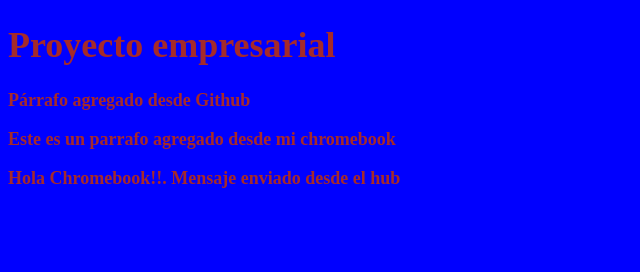
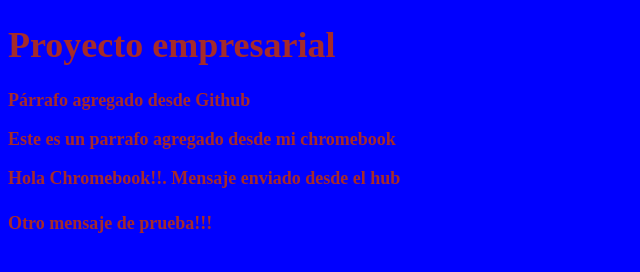
Before and after one commit to AlexRomanMamani/UNAP, a plain HTML site: page index.html in a window 1280 px wide. Shown: the whole page, without its empty margins (0-640 px from the left). Drawn offline with Linux system fonts and the light colour scheme; files that its build step writes are made by us from their sources.

Commit message:
Ultimo mensaje de prueba!!

```diff
--- a/index.html
+++ b/index.html
@@ -12,6 +12,6 @@
     <p>Párrafo agregado desde Github</p>
     <p>Este es un parrafo agregado desde mi chromebook</p>
     <p>Hola Chromebook!!. Mensaje enviado desde el hub</p>
-
+    <h4>Otro mensaje de prueba!!!</h4>
 </body>
 </html>
```
